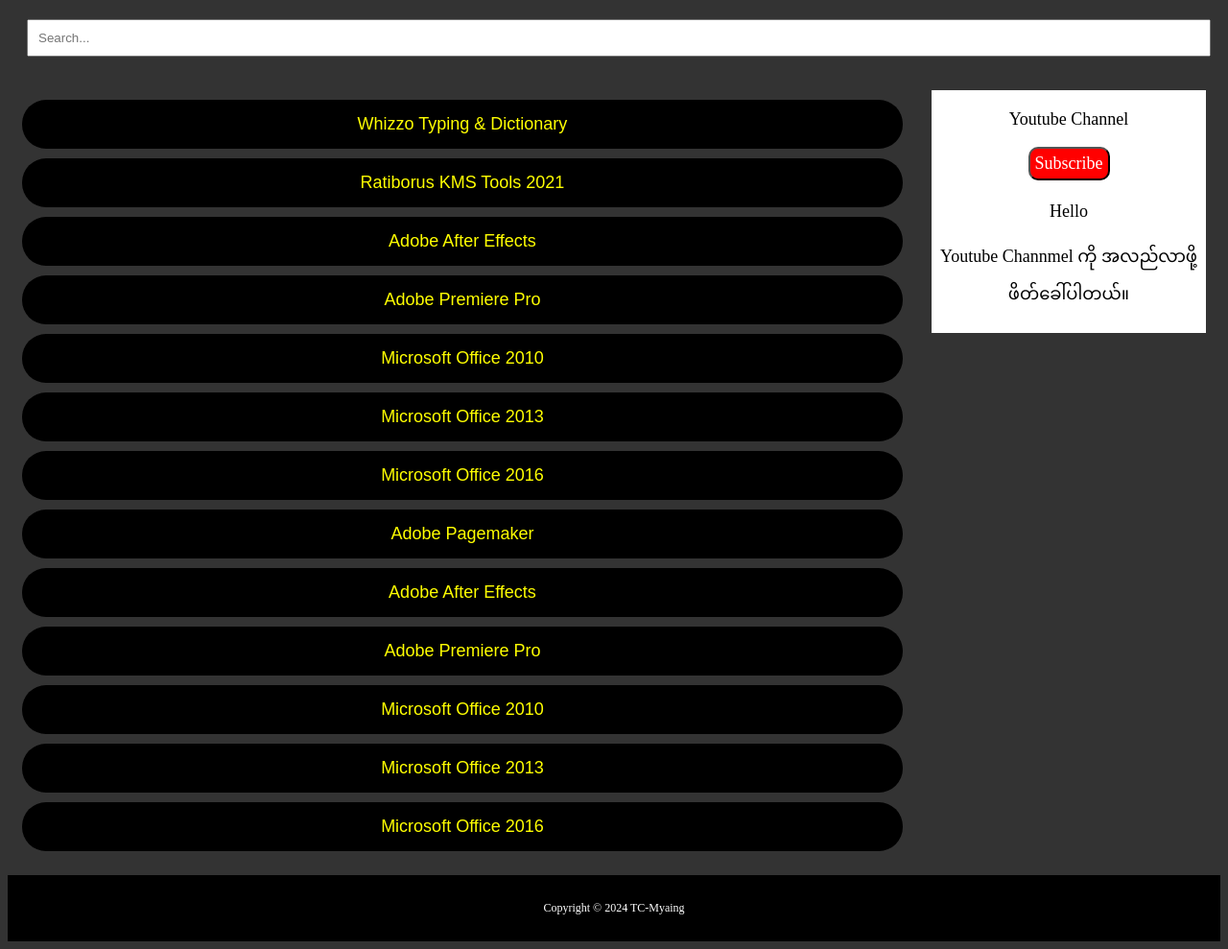
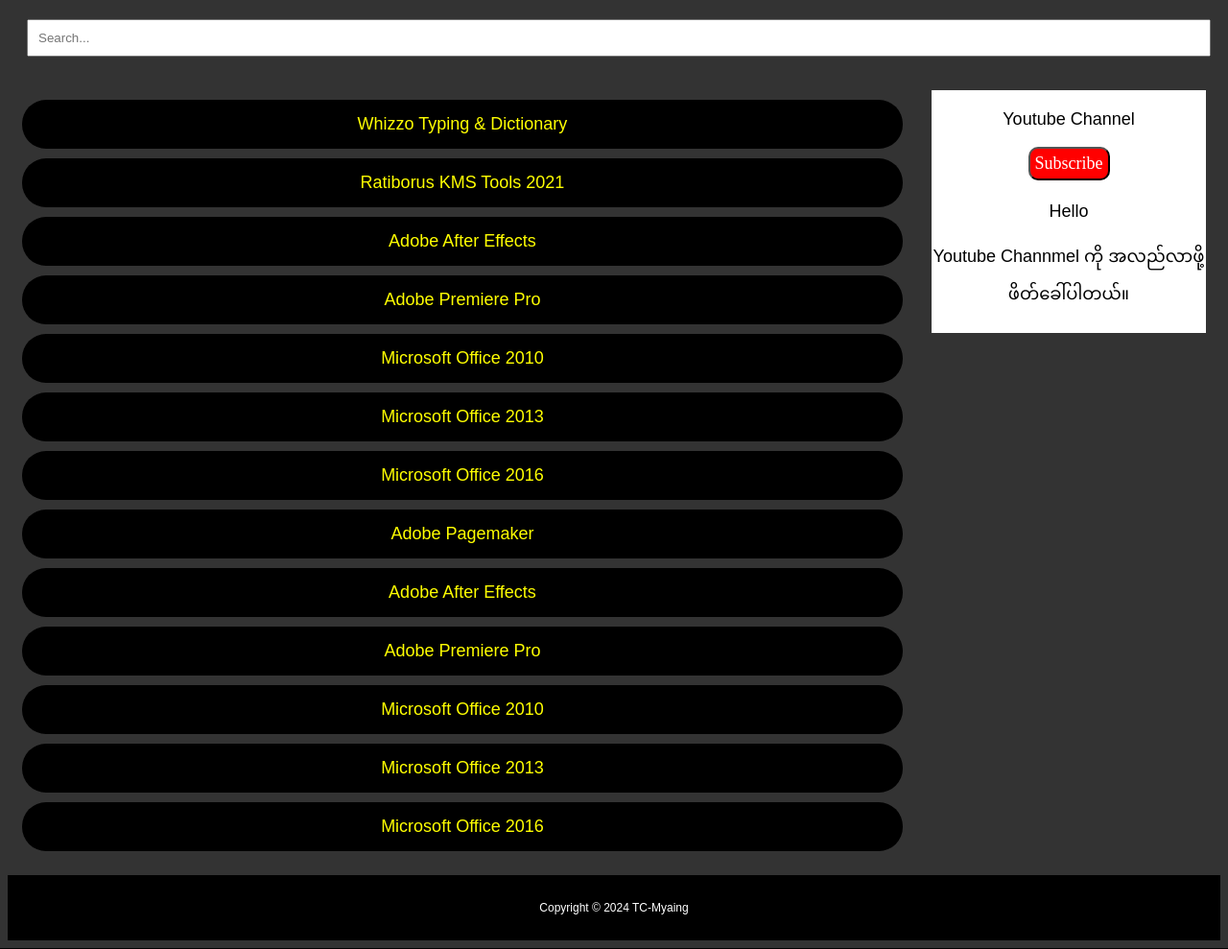
Before and after one commit to tinnaingoo/tcm-link, a PHP site: page /home.html in a window 1280 px wide. Shown: the part 112-1101 px from the top of the page at 96% size. Run offline with PHP 8.4, Linux system fonts and the light colour scheme; some web fonts are replaced.

Commit message:
Update styles.css

```diff
--- a/css/styles.css
+++ b/css/styles.css
@@ -5,7 +5,8 @@
 }
 
 body {
-            background-color: #333;
+  background-color: #333;
+  font-family: 'Mon3', sans-serif;
         }
 * {
   box-sizing: border-box;
```
